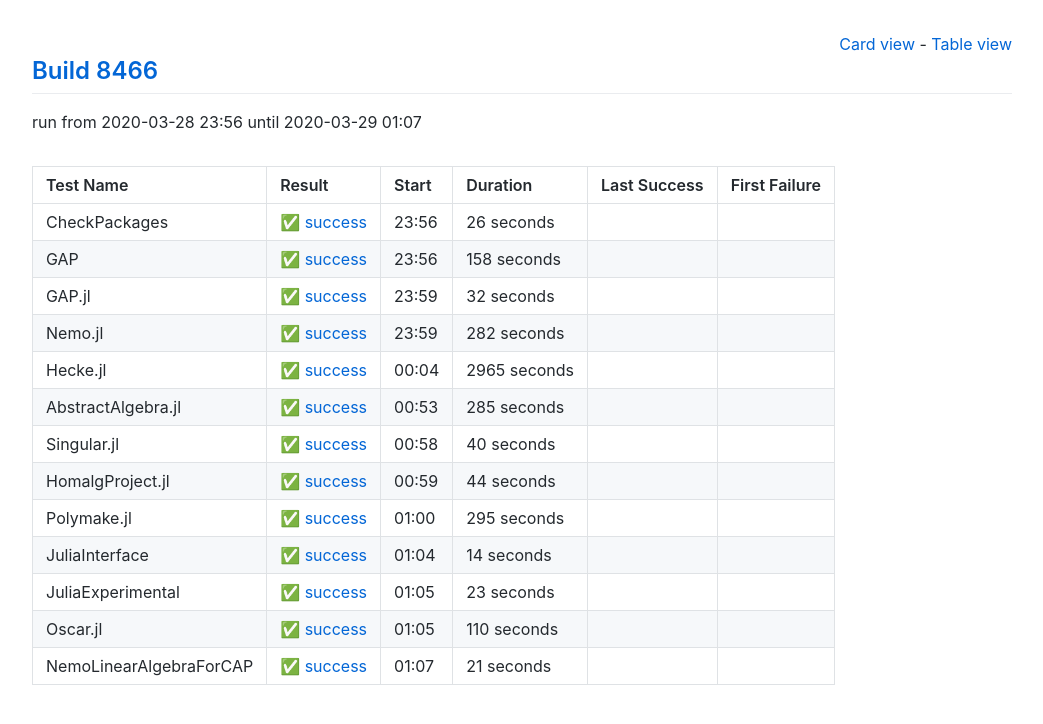
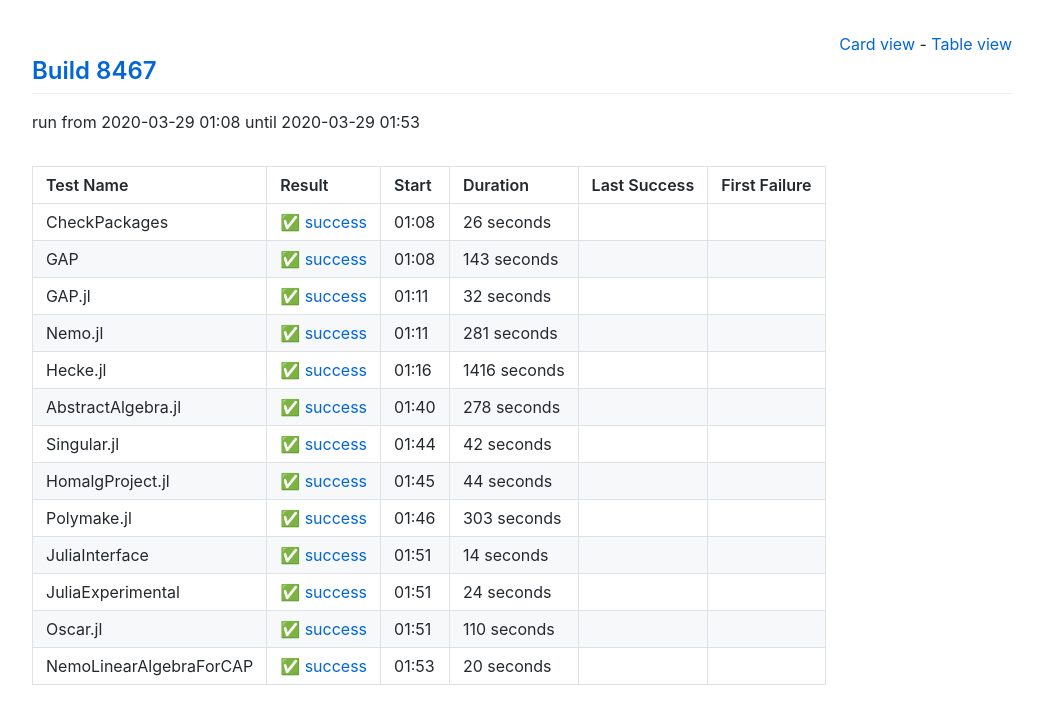
Before and after one commit to oscar-system/oscar-ci-status, a Jekyll site: the page built from table.html, in a window 1280 px wide. Shown: the top 724 px of the page, without its empty margins (118-1161 px from the left). Built offline with Jekyll 4.4.1, drawn with Linux system fonts in a browser that asks for light colours.

Commit message:
Build 8467

```diff
--- a/_data/ci.yml
+++ b/_data/ci.yml
@@ -1,5 +1,5 @@
-build: 8466
-build_url: https://oscarci.mathematik.uni-kl.de/job/oscar/8466/
+build: 8467
+build_url: https://oscarci.mathematik.uni-kl.de/job/oscar/8467/
 job: oscar
 tests:
 - duration: 26
@@ -8,20 +8,20 @@ tests:
   first_failure_url: null
   last_success: false
   last_success_url: null
-  log: https://oscarci.mathematik.uni-kl.de/job/oscar/8466/artifact/logs/build-8466/CheckPackages.log
+  log: https://oscarci.mathematik.uni-kl.de/job/oscar/8467/artifact/logs/build-8467/CheckPackages.log
   name: CheckPackages
-  start: 2020-03-28 23:56
+  start: 2020-03-29 01:08
   status: success
   success: true
-- duration: 158
+- duration: 143
   exitcode: 0
   first_failure: false
   first_failure_url: null
   last_success: false
   last_success_url: null
-  log: https://oscarci.mathematik.uni-kl.de/job/oscar/8466/artifact/logs/build-8466/GAP.log
+  log: https://oscarci.mathematik.uni-kl.de/job/oscar/8467/artifact/logs/build-8467/GAP.log
   name: GAP
-  start: 2020-03-28 23:56
+  start: 2020-03-29 01:08
   status: success
   success: true
 - duration: 32
@@ -30,53 +30,53 @@ tests:
   first_failure_url: null
   last_success: false
   last_success_url: null
-  log: https://oscarci.mathematik.uni-kl.de/job/oscar/8466/artifact/logs/build-8466/GAP.jl.log
+  log: https://oscarci.mathematik.uni-kl.de/job/oscar/8467/artifact/logs/build-8467/GAP.jl.log
   name: GAP.jl
-  start: 2020-03-28 23:59
+  start: 2020-03-29 01:11
   status: success
   success: true
-- duration: 282
+- duration: 281
   exitcode: 0
   first_failure: false
   first_failure_url: null
   last_success: false
   last_success_url: null
-  log: https://oscarci.mathematik.uni-kl.de/job/oscar/8466/artifact/logs/build-8466/Nemo.jl.log
+  log: https://oscarci.mathematik.uni-kl.de/job/oscar/8467/artifact/logs/build-8467/Nemo.jl.log
   name: Nemo.jl
-  start: 2020-03-28 23:59
+  start: 2020-03-29 01:11
   status: success
   success: true
-- duration: 2965
+- duration: 1416
   exitcode: 0
   first_failure: false
   first_failure_url: null
   last_success: false
   last_success_url: null
-  log: https://oscarci.mathematik.uni-kl.de/job/oscar/8466/artifact/logs/build-8466/Hecke.jl.log
+  log: https://oscarci.mathematik.uni-kl.de/job/oscar/8467/artifact/logs/build-8467/Hecke.jl.log
   name: Hecke.jl
-  start: 2020-03-29 00:04
+  start: 2020-03-29 01:16
   status: success
   success: true
-- duration: 285
+- duration: 278
   exitcode: 0
   first_failure: false
   first_failure_url: null
   last_success: false
   last_success_url: null
-  log: https://oscarci.mathematik.uni-kl.de/job/oscar/8466/artifact/logs/build-8466/AbstractAlgebra.jl.log
+  log: https://oscarci.mathematik.uni-kl.de/job/oscar/8467/artifact/logs/build-8467/AbstractAlgebra.jl.log
   name: AbstractAlgebra.jl
-  start: 2020-03-29 00:53
+  start: 2020-03-29 01:40
   status: success
   success: true
-- duration: 40
+- duration: 42
   exitcode: 0
   first_failure: false
   first_failure_url: null
   last_success: false
   last_success_url: null
-  log: https://oscarci.mathematik.uni-kl.de/job/oscar/8466/artifact/logs/build-8466/Singular.jl.log
+  log: https://oscarci.mathematik.uni-kl.de/job/oscar/8467/artifact/logs/build-8467/Singular.jl.log
   name: Singular.jl
-  start: 2020-03-29 00:58
+  start: 2020-03-29 01:44
   status: success
   success: true
 - duration: 44
@@ -85,20 +85,20 @@ tests:
   first_failure_url: null
   last_success: false
   last_success_url: null
-  log: https://oscarci.mathematik.uni-kl.de/job/oscar/8466/artifact/logs/build-8466/HomalgProject.jl.log
+  log: https://oscarci.mathematik.uni-kl.de/job/oscar/8467/artifact/logs/build-8467/HomalgProject.jl.log
   name: HomalgProject.jl
-  start: 2020-03-29 00:59
+  start: 2020-03-29 01:45
   status: success
   success: true
-- duration: 295
+- duration: 303
   exitcode: 0
   first_failure: false
   first_failure_url: null
   last_success: false
   last_success_url: null
-  log: https://oscarci.mathematik.uni-kl.de/job/oscar/8466/artifact/logs/build-8466/Polymake.jl.log
+  log: https://oscarci.mathematik.uni-kl.de/job/oscar/8467/artifact/logs/build-8467/Polymake.jl.log
   name: Polymake.jl
-  start: 2020-03-29 01:00
+  start: 2020-03-29 01:46
   status: success
   success: true
 - duration: 14
@@ -107,20 +107,20 @@ tests:
   first_failure_url: null
   last_success: false
   last_success_url: null
-  log: https://oscarci.mathematik.uni-kl.de/job/oscar/8466/artifact/logs/build-8466/JuliaInterface.log
+  log: https://oscarci.mathematik.uni-kl.de/job/oscar/8467/artifact/logs/build-8467/JuliaInterface.log
   name: JuliaInterface
-  start: 2020-03-29 01:04
+  start: 2020-03-29 01:51
   status: success
   success: true
-- duration: 23
+- duration: 24
   exitcode: 0
   first_failure: false
   first_failure_url: null
   last_success: false
   last_success_url: null
-  log: https://oscarci.mathematik.uni-kl.de/job/oscar/8466/artifact/logs/build-8466/JuliaExperimental.log
+  log: https://oscarci.mathematik.uni-kl.de/job/oscar/8467/artifact/logs/build-8467/JuliaExperimental.log
   name: JuliaExperimental
-  start: 2020-03-29 01:05
+  start: 2020-03-29 01:51
   status: success
   success: true
 - duration: 110
@@ -129,19 +129,19 @@ tests:
   first_failure_url: null
   last_success: false
   last_success_url: null
-  log: https://oscarci.mathematik.uni-kl.de/job/oscar/8466/artifact/logs/build-8466/Oscar.jl.log
+  log: https://oscarci.mathematik.uni-kl.de/job/oscar/8467/artifact/logs/build-8467/Oscar.jl.log
   name: Oscar.jl
-  start: 2020-03-29 01:05
+  start: 2020-03-29 01:51
   status: success
   success: true
-- duration: 21
+- duration: 20
   exitcode: 0
   first_failure: false
   first_failure_url: null
   last_success: false
   last_success_url: null
-  log: https://oscarci.mathematik.uni-kl.de/job/oscar/8466/artifact/logs/build-8466/NemoLinearAlgebraForCAP.log
+  log: https://oscarci.mathematik.uni-kl.de/job/oscar/8467/artifact/logs/build-8467/NemoLinearAlgebraForCAP.log
   name: NemoLinearAlgebraForCAP
-  start: 2020-03-29 01:07
+  start: 2020-03-29 01:53
   status: success
   success: true
```
Also changed, not shown: README.md.
